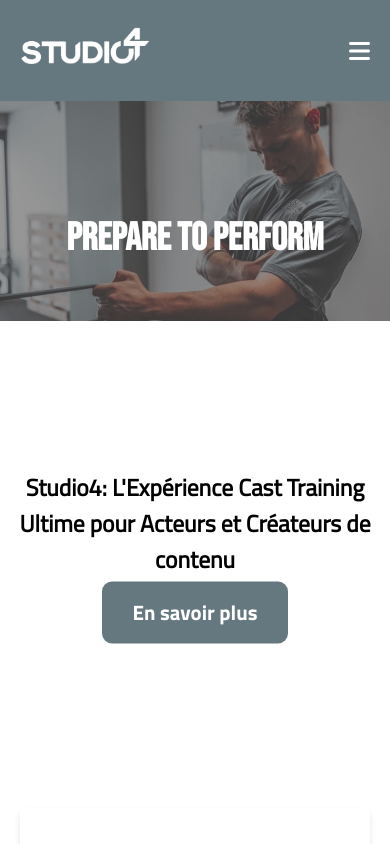
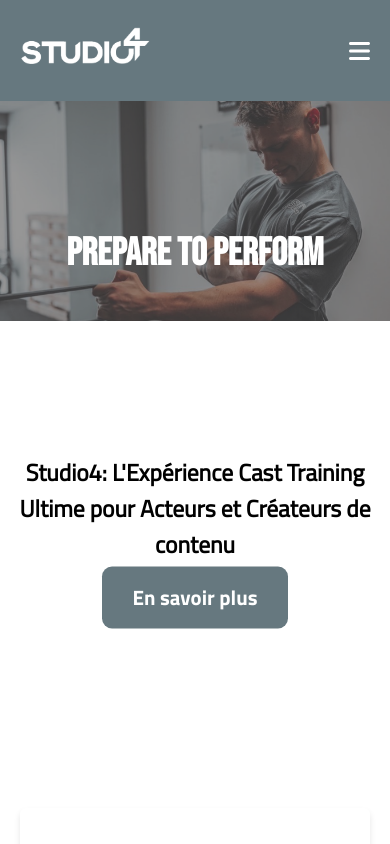
Before and after one commit to Syhenn/studio4, a React (Create React App) app: page / in a window 390 px wide. Shown: the top 844 px of the page. Built offline with nearby package versions, Linux system fonts and the light colour scheme.

Commit message:
refactor design

```diff
--- a/src/styles/Home.css
+++ b/src/styles/Home.css
@@ -256,7 +256,7 @@ span.bar {
   }
   .home-presentation-text h2{
     font-family: regular;
-    padding-top: 80px!important;
+    padding-top: 50px!important;
     font-size: 6vw;
   }
   .home_info_button{
```
